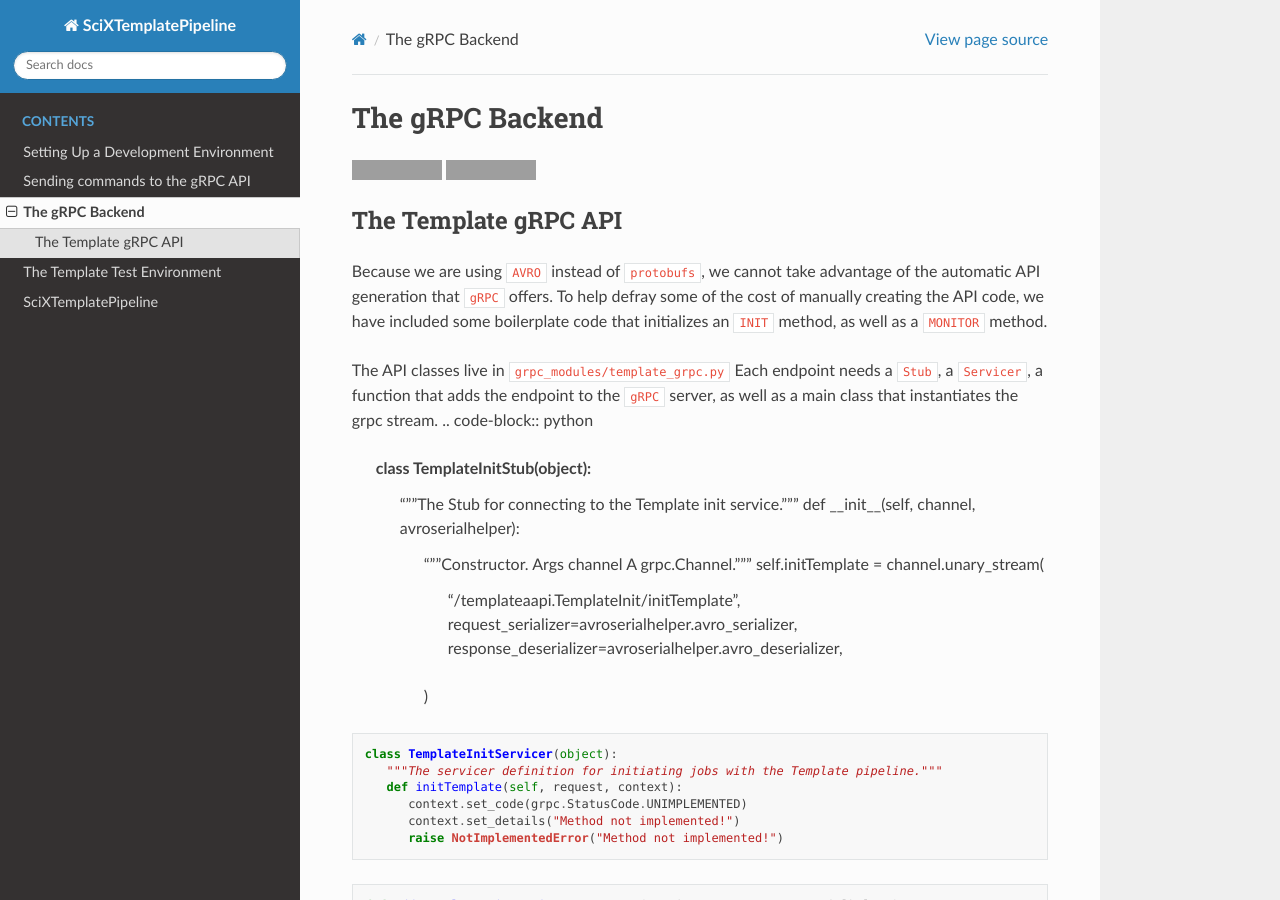
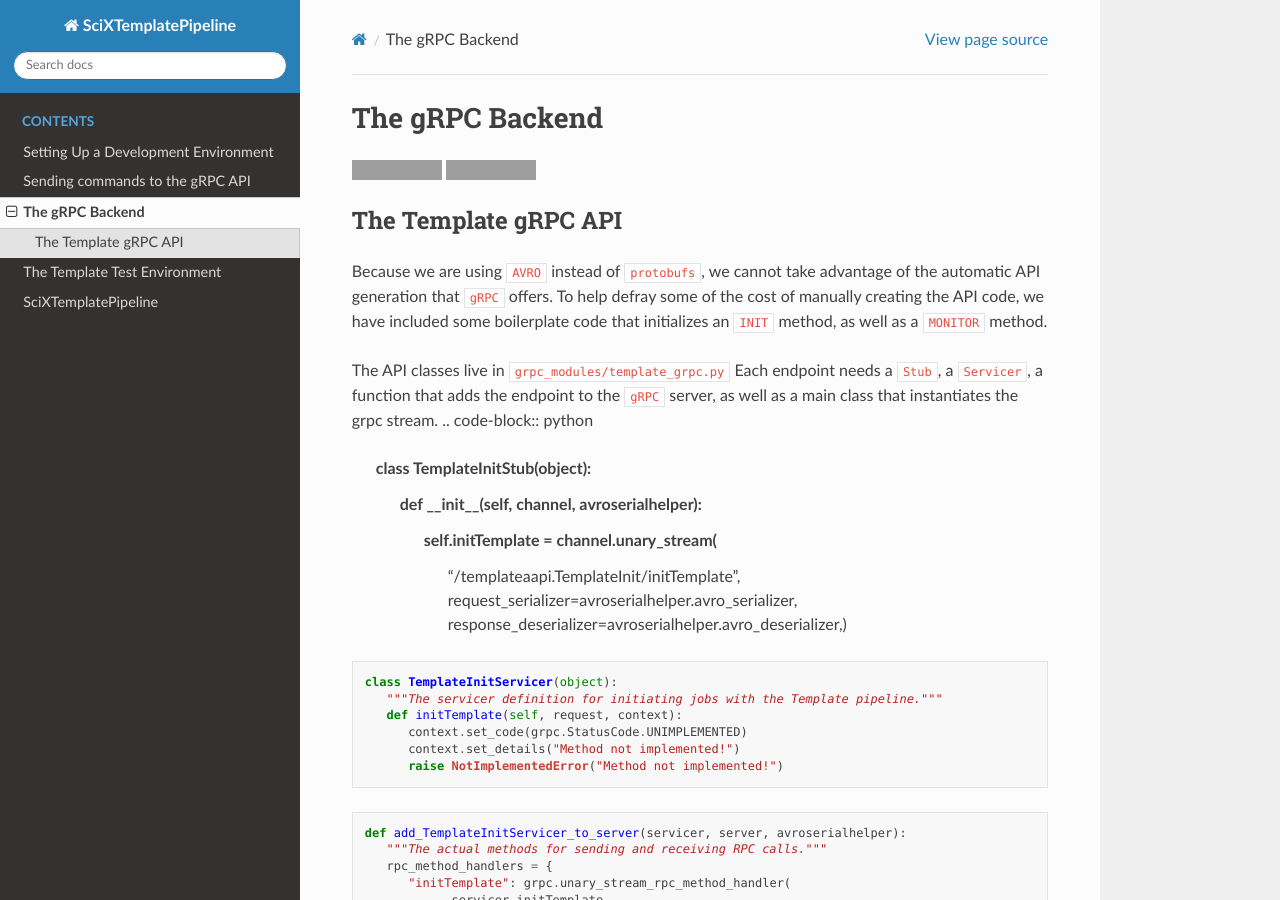
Before and after one commit to adsabs/SciXTemplatePipeline, a Sphinx documentation site: the page built from docs/source/SciXgrpc.repositories.rst, in a window 1280 px wide and 900 px high. Built offline with Sphinx 7.4.7 and the Read the Docs theme 2.0.0, drawn with Linux system fonts in a browser that asks for light colours; grey boxes are pictures that could not be loaded.

Commit message:
fixed final grpc code block.

```diff
--- a/docs/source/SciXgrpc.repositories.rst
+++ b/docs/source/SciXgrpc.repositories.rst
@@ -26,14 +26,11 @@ The API classes live in ``grpc_modules/template_grpc.py`` Each endpoint needs a
 .. code-block:: python
 
    class TemplateInitStub(object):
-      """The Stub for connecting to the Template init service."""
       def __init__(self, channel, avroserialhelper):
-         """Constructor. Args channel A grpc.Channel."""
          self.initTemplate = channel.unary_stream(
-               "/templateaapi.TemplateInit/initTemplate",
-               request_serializer=avroserialhelper.avro_serializer,
-               response_deserializer=avroserialhelper.avro_deserializer,
-         )
+            "/templateaapi.TemplateInit/initTemplate",
+            request_serializer=avroserialhelper.avro_serializer,
+            response_deserializer=avroserialhelper.avro_deserializer,)
 
 .. code-block:: python
 
```
